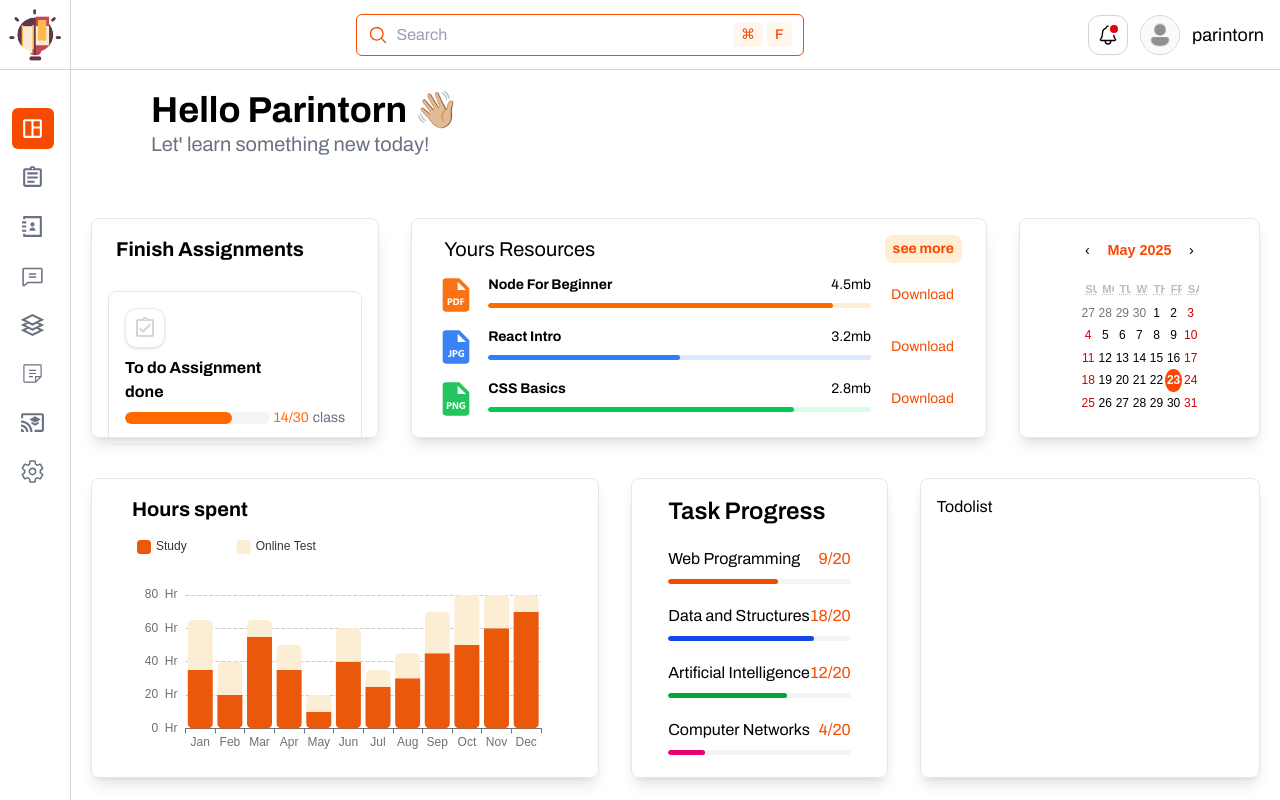
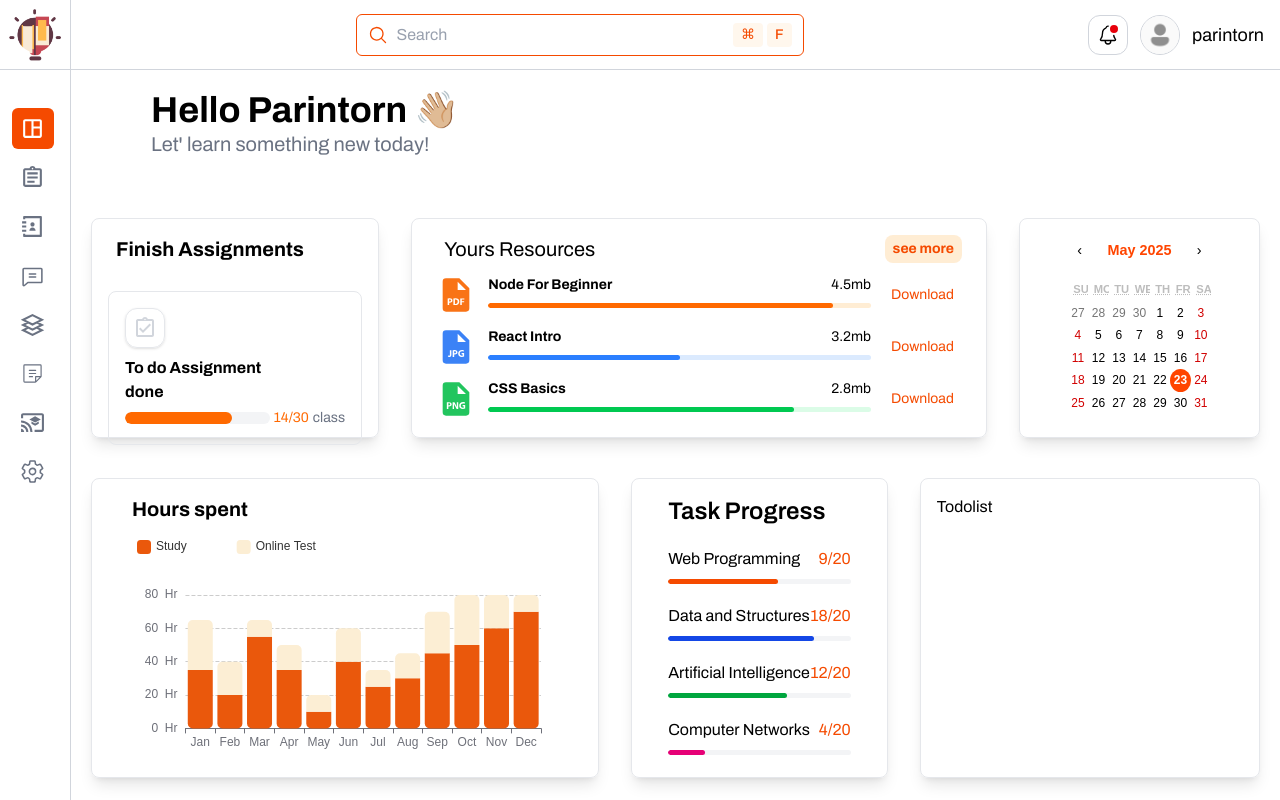
Before and after one commit to ParintornYaimai/Lms-Front-end, a Next.js app: page /dashboard in a window 1280 px wide. Shown: the top 800 px of the page. Built offline with nearby package versions, Linux system fonts and the light colour scheme.

Commit message:
refactor: change the size for minicalendar

```diff
--- a/src/component/dashboard/MiniCalendar.css
+++ b/src/component/dashboard/MiniCalendar.css
@@ -1,5 +1,5 @@
 .react-calendar {
-  width: 50%;
+  width: 60%;
   max-height: 100%;
   font-size: 0.7rem;
   border: none;
@@ -71,7 +71,7 @@
   max-width: 100%;
 }
 
-/* ลดจำนวนคอลัมน์ลง ถ้าคุณอยากให้ไม่แสดงกว้างเกินไป (เลือกได้) */
+/* ลดจำนวนคอลัมน์ลง ถ้าไม่อยากให้แสดงกว้างเกินไป (เลือกได้) */
 .react-calendar__year-view .react-calendar__tile,
 .react-calendar__decade-view .react-calendar__tile {
   width: 25%; /* จาก 33% เป็น 25% = แสดง 4 คอลัมน์ แทน 3 คอลัมน์ */
```
